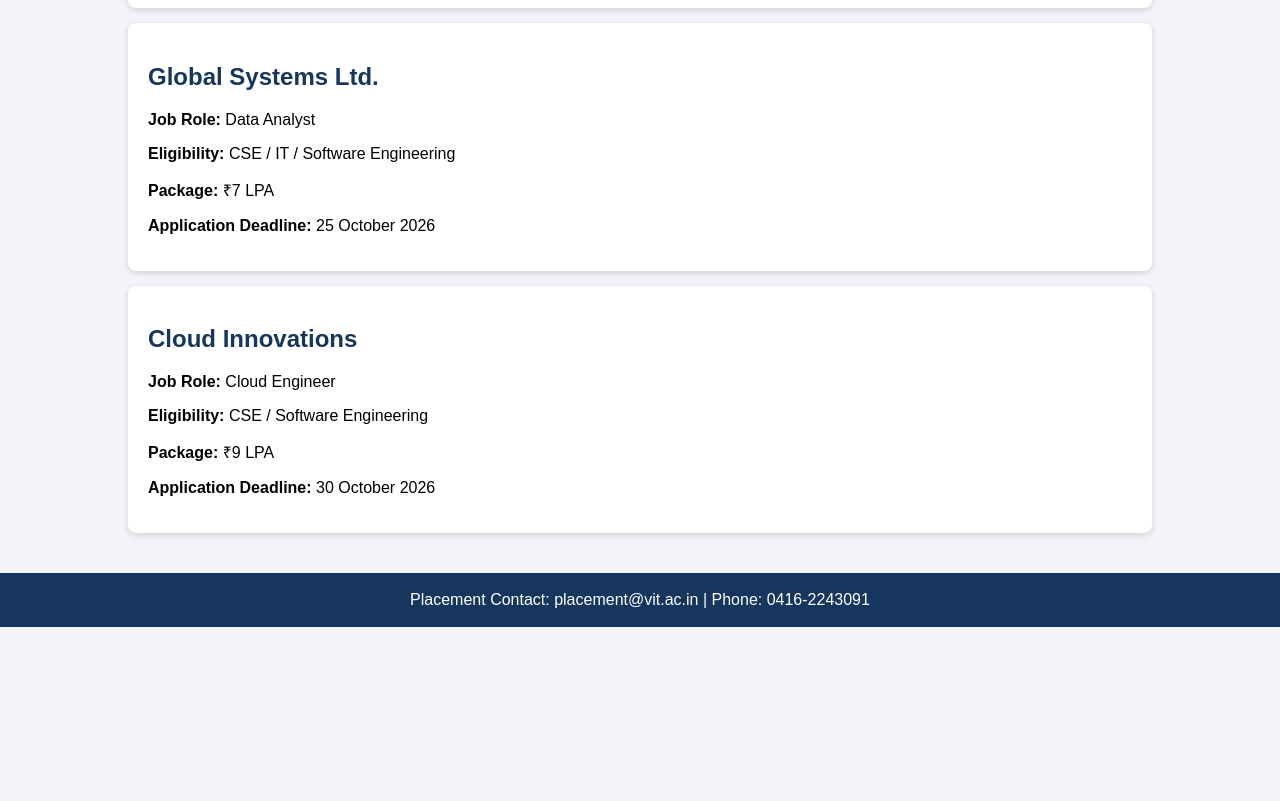
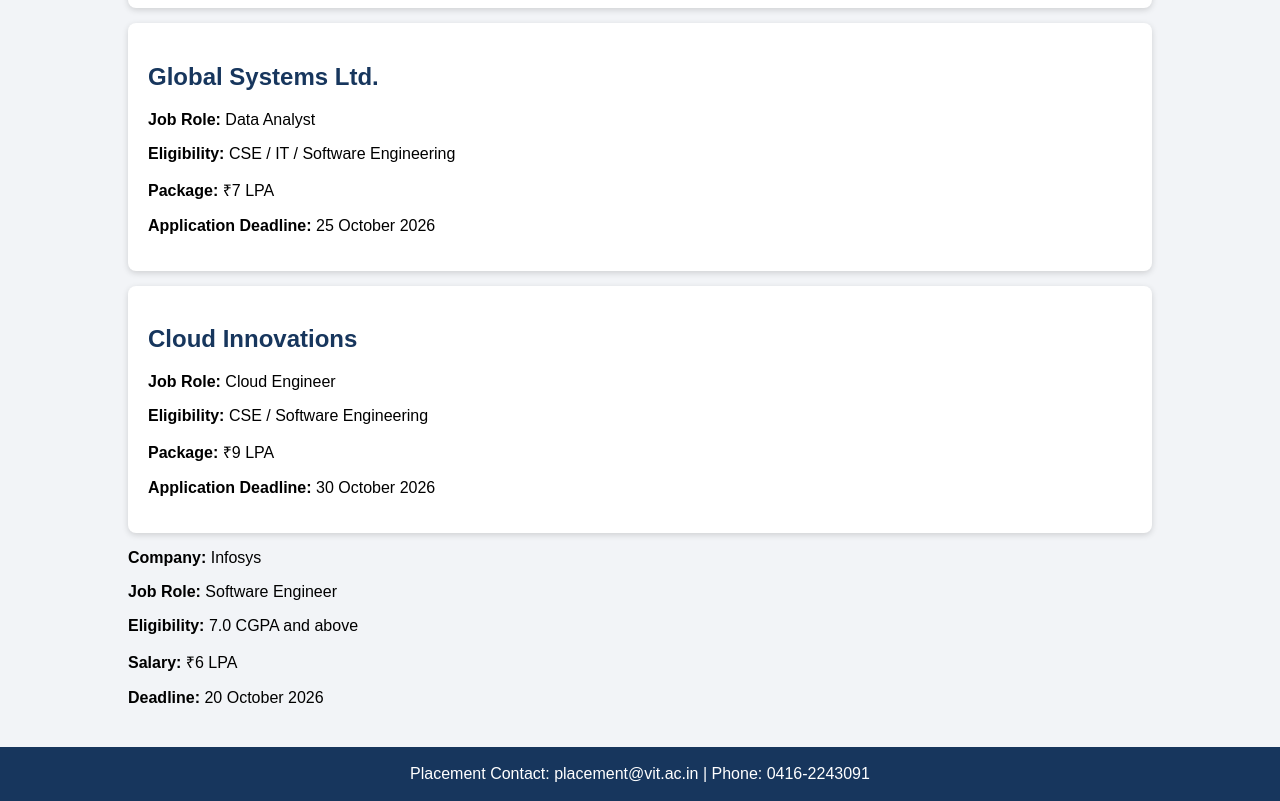
Before and after one commit to priyadharshinib733/dcoker3, a plain HTML site: page index.html in a window 1280 px wide. Shown: the part 434-1235 px from the top of the page. Before the commit the page ends 1061 px from the top, so only its background shows below. Drawn offline with Linux system fonts and the light colour scheme.

Commit message:
Update index.html

```diff
--- a/index.html
+++ b/index.html
@@ -78,6 +78,12 @@
 <p><b>Application Deadline:</b> 30 October 2026</p>
 </div>
 
+    <p><b>Company:</b> Infosys</p>
+<p><b>Job Role:</b> Software Engineer</p>
+<p><b>Eligibility:</b> 7.0 CGPA and above</p>
+<p><b>Salary:</b> ₹6 LPA</p>
+<p><b>Deadline:</b> 20 October 2026</p>
+
 </div>
 
 <footer>
```
